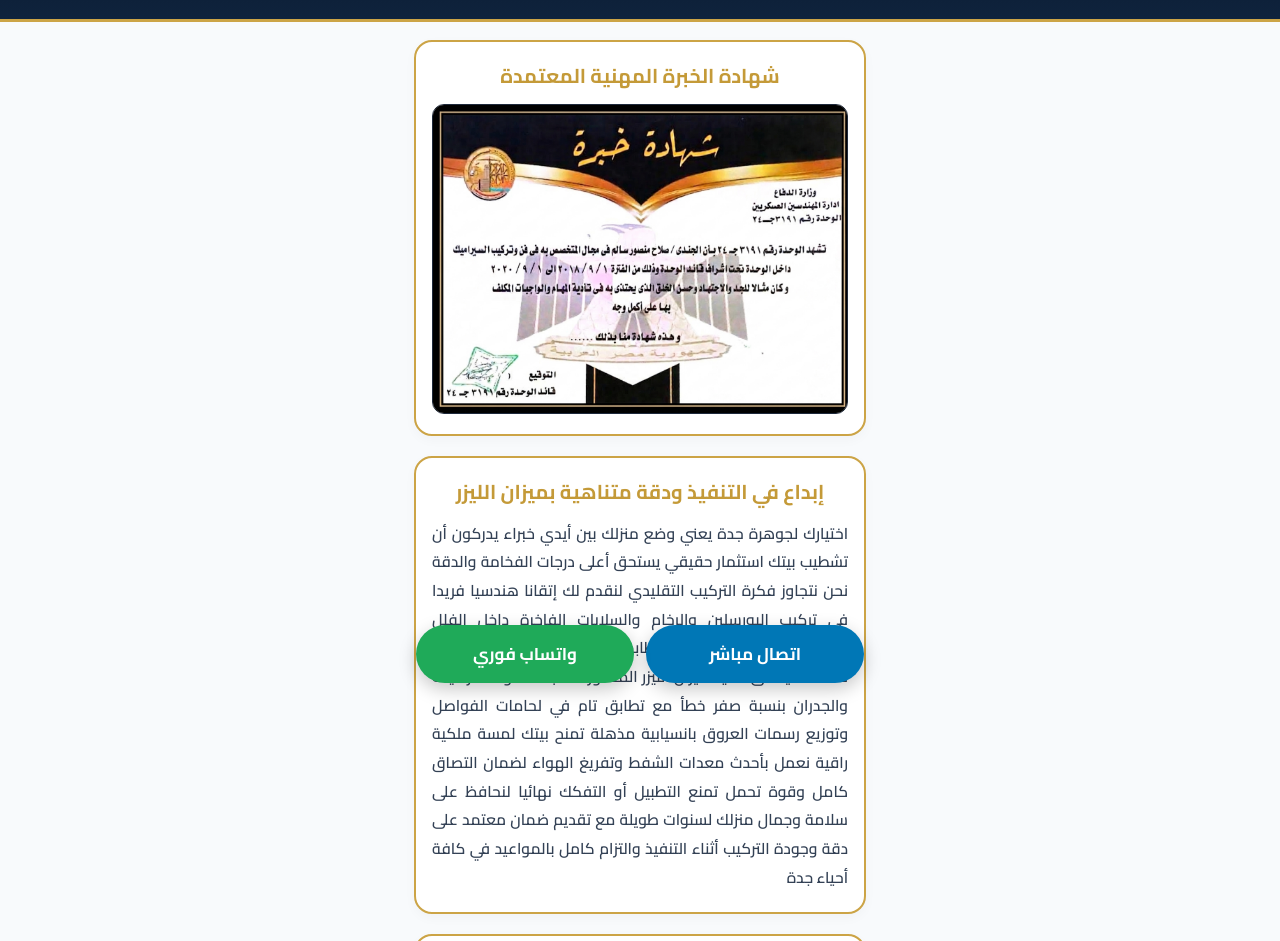
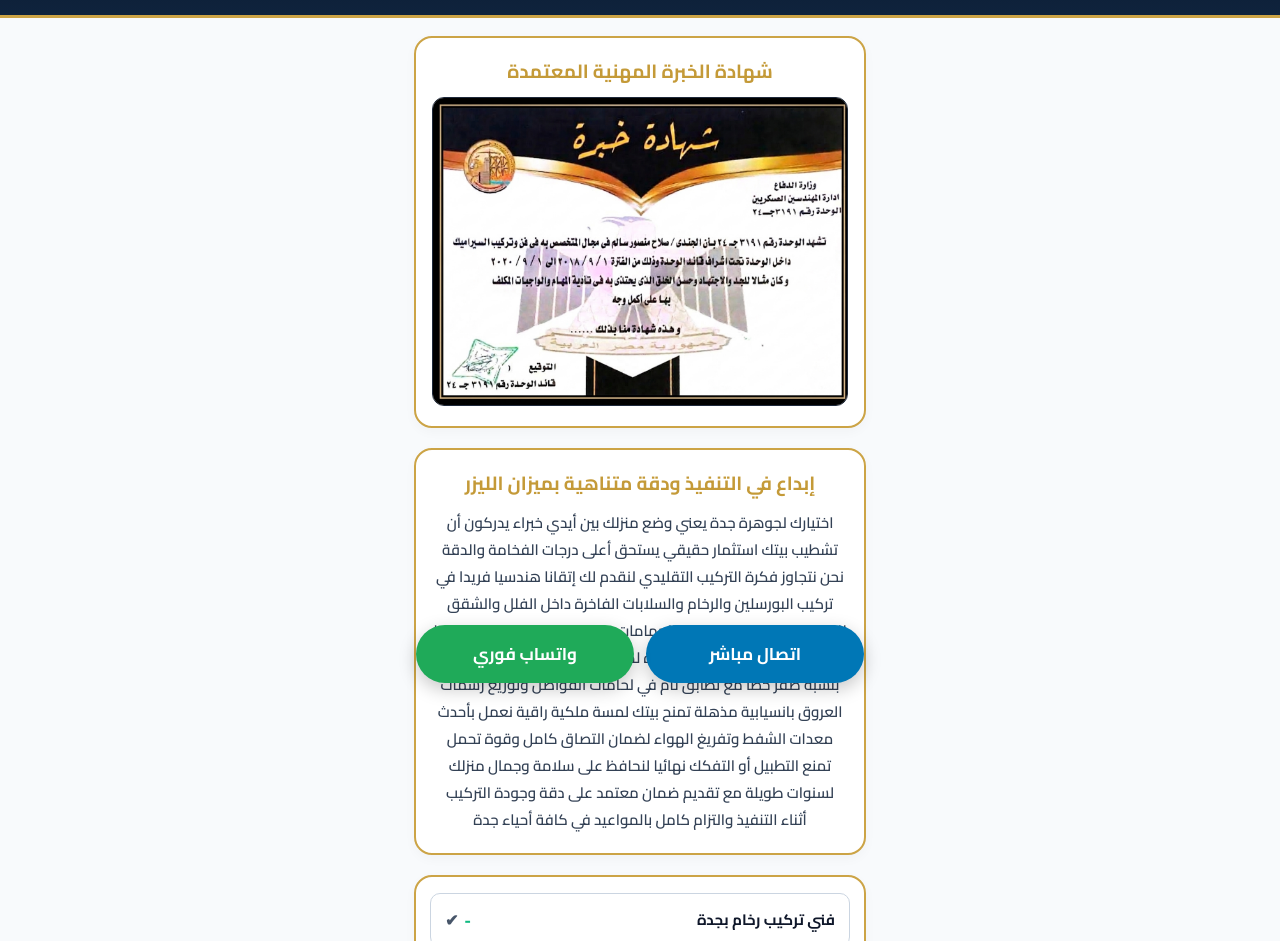
Before and after one commit to slahmnswrsalm27-ctrl/jawharat-jedda, a plain HTML site: page index.html in a window 1280 px wide. Shown: the part 99-1040 px from the top of the page. Drawn offline with Linux system fonts and the light colour scheme.

Commit message:
Update index.html

```diff
--- a/index.html
+++ b/index.html
@@ -12,6 +12,7 @@
             margin: 0;
             padding: 0;
             font-family: 'Cairo', sans-serif;
+            -webkit-font-smoothing: antialiased;
         }
 
         body {
@@ -24,13 +25,13 @@
         .header {
             background: linear-gradient(180deg, #09172a 0%, #0f233d 100%);
             text-align: center;
-            padding: 30px 16px 22px;
+            padding: 28px 16px 22px;
             border-bottom: 3px solid #cca446;
         }
 
         .header h1 {
             color: #d4af37;
-            font-size: 26px;
+            font-size: 25px;
             font-weight: 800;
             margin-bottom: 6px;
             line-height: 1.4;
@@ -38,7 +39,7 @@
 
         .header p {
             color: #ffffff;
-            font-size: 15px;
+            font-size: 14.5px;
             font-weight: 600;
             line-height: 1.6;
             opacity: 0.95;
@@ -62,19 +63,19 @@
 
         .card-title {
             color: #c49a38;
-            font-size: 20px;
+            font-size: 19px;
             font-weight: 700;
-            margin-bottom: 14px;
+            margin-bottom: 12px;
             line-height: 1.4;
         }
 
         .card-text {
             color: #334155;
-            font-size: 15.5px;
-            line-height: 1.85;
+            font-size: 15px;
+            line-height: 1.8;
             font-weight: 600;
-            text-align: justify;
-            text-justify: inter-word;
+            text-align: center;
+            word-spacing: normal;
         }
 
         .cert-link {
```
